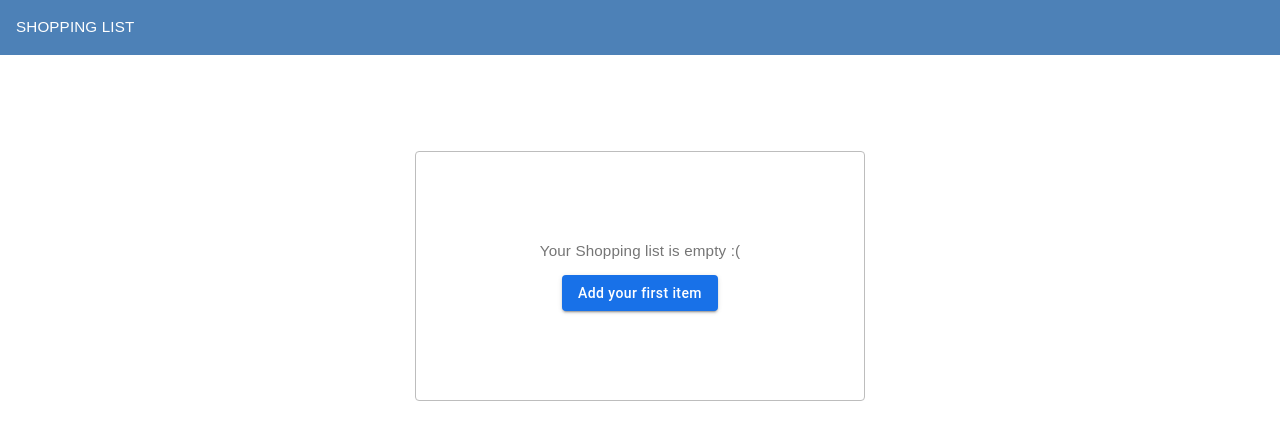
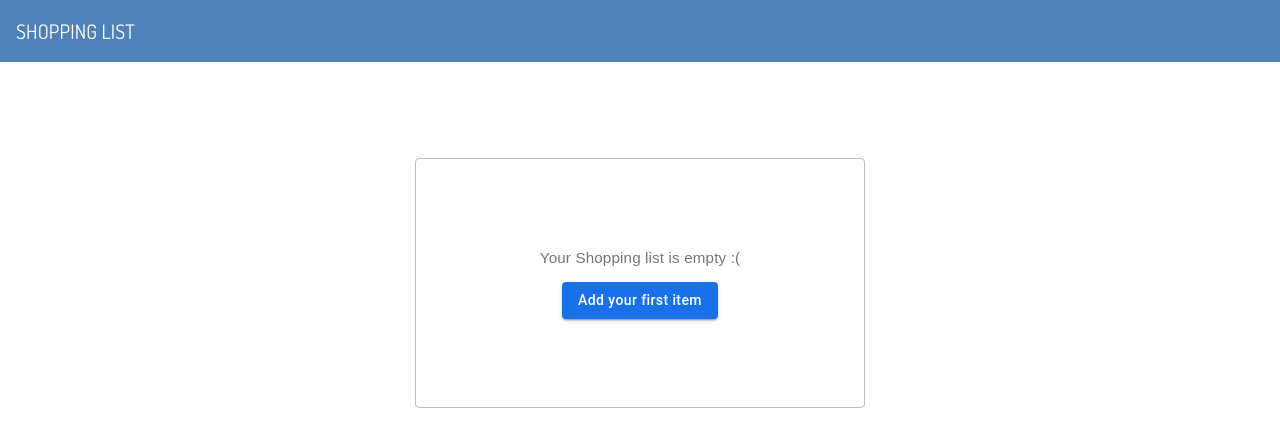
Before and after one commit to eloymazza/shoping-list-challenge-ui, a React (Vite) app: page / in a window 1280 px wide. Shown: the top 446 px of the page. Built offline with nearby package versions, Linux system fonts and the light colour scheme; no server answers; a web font is replaced by a local one.

Commit message:
Fix ui issues

```diff
--- a/src/components/Layout/Header.tsx
+++ b/src/components/Layout/Header.tsx
@@ -12,6 +12,8 @@ const StyledHeader = styled("header")(({ theme }) => ({
   backgroundColor: theme.palette.primary.dark,
   width: "100%",
   color: theme.palette.primary.contrastText,
+  fontSize: "1.25rem",
+  fontFamily: `"Dosis", sans-serif`,
   padding: theme.spacing(2),
 }));
 
--- a/src/pages/ShoppingList/ShoppingList/ListItem/ListItem.tsx
+++ b/src/pages/ShoppingList/ShoppingList/ListItem/ListItem.tsx
@@ -53,6 +53,7 @@ const ListItem: FC<ListItemProps> = ({ item }) => {
           <StyledItemTitle
             variant="h4"
             className={item.purchased ? "strike-through" : ""}
+            color={item.purchased ? "primary.main" : "initial"}
           >
             {item.name}
           </StyledItemTitle>
```
